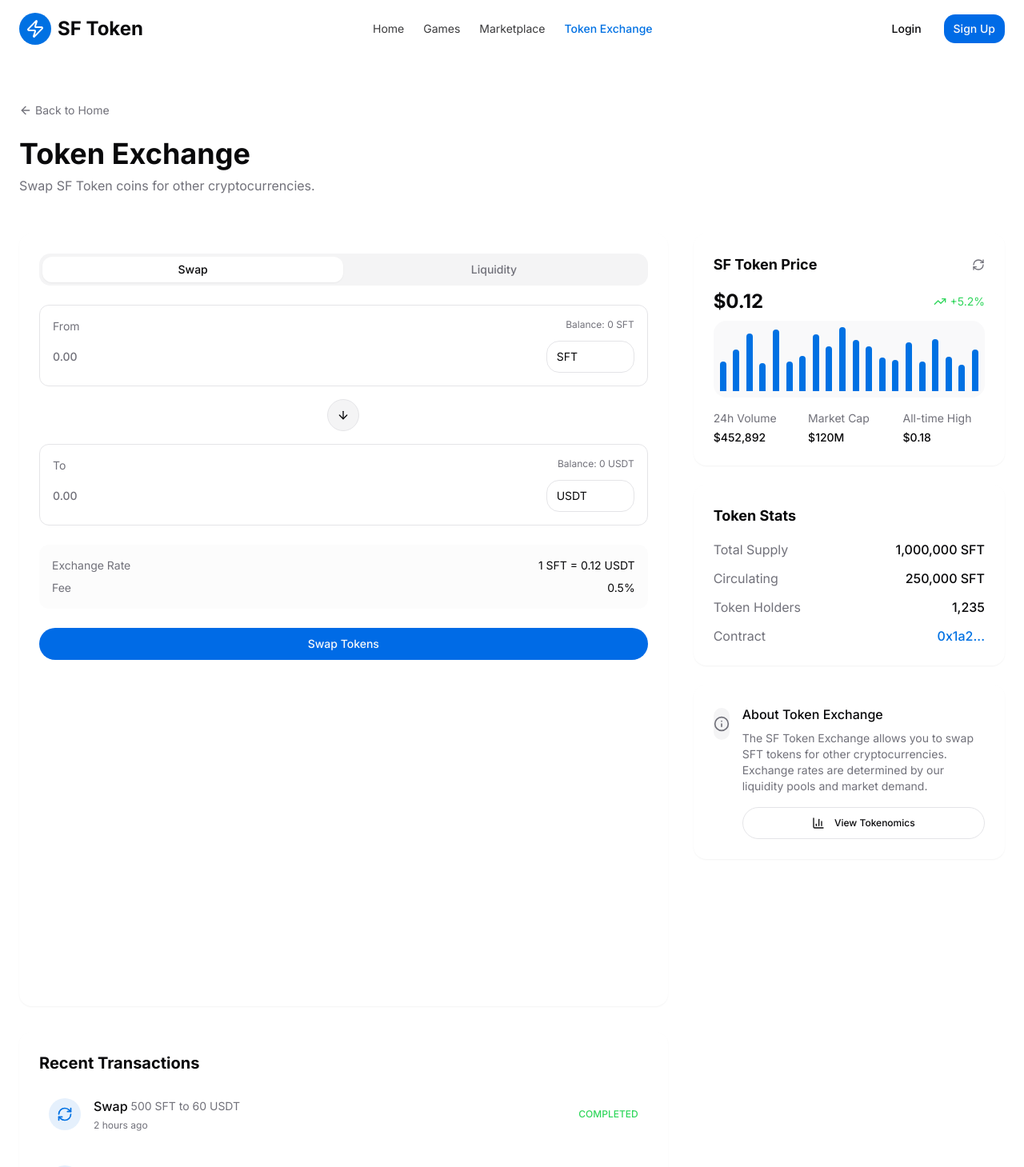
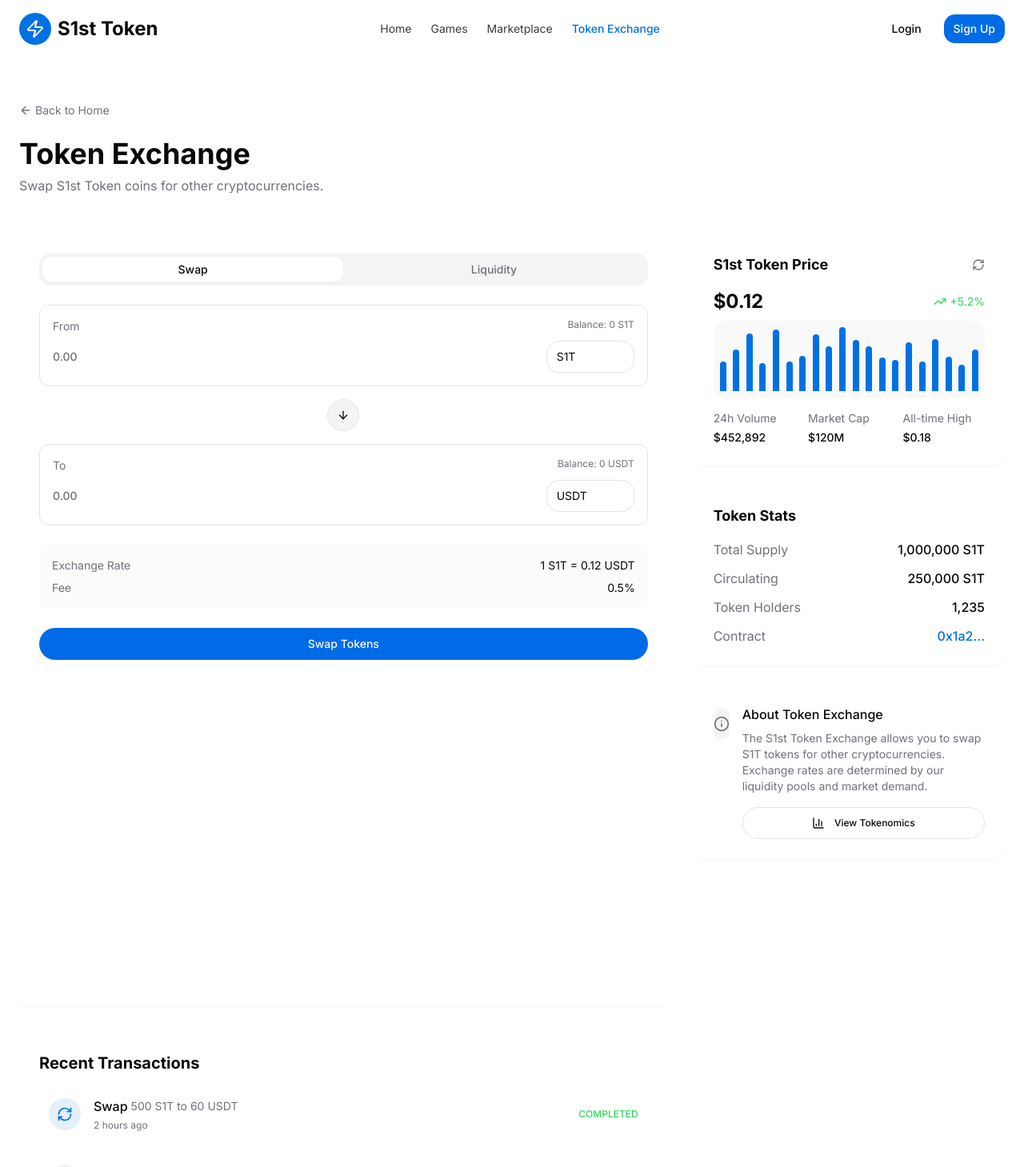
Before and after one commit to NaingLynnx/tokenquest-nft-exchange, a React (Vite) app: page /exchange in a window 1280 px wide. Shown: the top 1459 px of the page at 80% size. Built offline with nearby package versions, Linux system fonts and the light colour scheme.

Commit message:
Rename SF Token to S1st Token
Rename all instances of "SF Token" and "SF" to "S1st Token" and "S1st" respectively across the Home, Games, Marketplace, and Token Exchange pages.

```diff
--- a/src/components/home/Hero.tsx
+++ b/src/components/home/Hero.tsx
@@ -135,7 +135,7 @@ export const Hero = () => {
                     <div className="relative w-48 h-48 bg-white/20 rounded-full flex items-center justify-center">
                       <div className="absolute inset-0 rounded-full border-4 border-white/30 animate-spin-slow"></div>
                       <div className="w-40 h-40 rounded-full bg-white/10 backdrop-blur-sm flex items-center justify-center">
-                        <span className="text-white text-4xl font-bold">SF</span>
+                        <span className="text-white text-4xl font-bold">S1</span>
                       </div>
                     </div>
                   </div>
@@ -143,7 +143,7 @@ export const Hero = () => {
                     <div className="flex justify-between items-center">
                       <div>
                         <div className="text-sm text-muted-foreground">Strategy First</div>
-                        <div className="text-lg font-bold">SF Token</div>
+                        <div className="text-lg font-bold">S1st Token</div>
                       </div>
                       <div className="text-right">
                         <div className="text-sm text-muted-foreground">Value</div>
@@ -152,7 +152,7 @@ export const Hero = () => {
                     </div>
                     <div className="flex justify-between text-sm">
                       <div className="text-muted-foreground">Total Supply</div>
-                      <div className="font-medium">1,000,000 SFT</div>
+                      <div className="font-medium">1,000,000 S1T</div>
                     </div>
                   </div>
                 </GlassCard>
--- a/src/components/layout/Footer.tsx
+++ b/src/components/layout/Footer.tsx
@@ -29,7 +29,7 @@ export const Footer = () => {
               <div className="w-8 h-8 rounded-full bg-token-blue flex items-center justify-center text-white">
                 <Zap className="w-5 h-5" />
               </div>
-              SF Token
+              S1st Token
             </Link>
             <p className="text-muted-foreground text-sm max-w-sm">
               Play, earn and trade on the most innovative Web3 gaming platform.
@@ -103,7 +103,7 @@ export const Footer = () => {
 
         <GlassCard className="flex flex-col md:flex-row justify-between items-center gap-4 p-6 bg-token-dark/5">
           <p className="text-sm text-muted-foreground">
-            © {year} SF Token. All rights reserved.
+            © {year} S1st Token. All rights reserved.
           </p>
           <div className="flex gap-6">
             <a href="#" className="text-xs text-muted-foreground hover:text-token-blue transition-colors">Privacy Policy</a>
--- a/src/components/layout/Navbar.tsx
+++ b/src/components/layout/Navbar.tsx
@@ -53,7 +53,7 @@ export const Navbar = () => {
           <div className="w-10 h-10 rounded-full bg-token-blue flex items-center justify-center text-white font-bold">
             <Zap className="w-6 h-6" />
           </div>
-          <span className="animate-fade-in">SF Token</span>
+          <span className="animate-fade-in">S1st Token</span>
         </Link>
 
         {/* Desktop Navigation */}
--- a/src/pages/Games.tsx
+++ b/src/pages/Games.tsx
@@ -72,13 +72,13 @@ const Games = () => {
             <div>
               <h1 className="text-3xl md:text-4xl font-bold mb-2">Games</h1>
               <p className="text-muted-foreground">
-                Play mini-games to earn TokenQuest coins and compete in tournaments.
+                Play mini-games to earn S1st coins and compete in tournaments.
               </p>
             </div>
 
             <GlassCard className="p-3 flex items-center gap-2">
               <div className="text-xs text-muted-foreground">Your Token Balance:</div>
-              <div className="text-sm font-medium">{user ? formatTokens(user.tokens) : "0"} TQT</div>
+              <div className="text-sm font-medium">{user ? formatTokens(user.tokens) : "0"} S1T</div>
             </GlassCard>
           </div>
 
@@ -253,7 +253,7 @@ const Games = () => {
             <Gamepad2 className="w-12 h-12 text-token-blue mx-auto mb-4" />
             <h2 className="text-2xl font-bold mb-2">Want More Games?</h2>
             <p className="text-muted-foreground mb-6 max-w-lg mx-auto">
-              We're constantly developing new games for the TokenQuest platform.
+              We're constantly developing new games for the S1st Token platform.
               Subscribe to our newsletter to be the first to know when new games are released.
             </p>
             <Button className="rounded-full">
--- a/src/pages/TokenExchange.tsx
+++ b/src/pages/TokenExchange.tsx
@@ -21,45 +21,45 @@ import {
 const TokenExchange = () => {
   const [fromAmount, setFromAmount] = useState("");
   const [toAmount, setToAmount] = useState("");
-  const [fromToken, setFromToken] = useState("SFT");
+  const [fromToken, setFromToken] = useState("S1T");
   const [toToken, setToToken] = useState("USDT");
 
   // Token exchange rates (simplified)
   const exchangeRates = {
-    "SFT-USDT": 0.12,
-    "USDT-SFT": 8.33,
-    "SFT-ETH": 0.00007,
-    "ETH-SFT": 14285.71,
+    "S1T-USDT": 0.12,
+    "USDT-S1T": 8.33,
+    "S1T-ETH": 0.00007,
+    "ETH-S1T": 14285.71,
     "USDT-ETH": 0.0006,
     "ETH-USDT": 1666.67,
-    "SFT-BTC": 0.000003,
-    "BTC-SFT": 330000,
+    "S1T-BTC": 0.000003,
+    "BTC-S1T": 330000,
     "USDT-BTC": 0.000025,
     "BTC-USDT": 40000,
     "ETH-BTC": 0.05,
     "BTC-ETH": 20,
-    "SFT-SOL": 0.001,
-    "SOL-SFT": 1000,
+    "S1T-SOL": 0.001,
+    "SOL-S1T": 1000,
     "USDT-SOL": 0.0083,
     "SOL-USDT": 120,
     "ETH-SOL": 15,
     "SOL-ETH": 0.066,
     "BTC-SOL": 300,
     "SOL-BTC": 0.0033,
-    "SFT-XRP": 0.15,
-    "XRP-SFT": 6.67,
+    "S1T-XRP": 0.15,
+    "XRP-S1T": 6.67,
     "USDT-XRP": 1.25,
     "XRP-USDT": 0.8,
   };
 
   // Available tokens - updated with more options
-  const tokens = ["SFT", "USDT", "ETH", "BTC", "SOL", "XRP"];
+  const tokens = ["S1T", "USDT", "ETH", "BTC", "SOL", "XRP"];
 
-  // Recent transactions (mock data) - updated with SF Token (SFT)
+  // Recent transactions (mock data) - updated with S1st Token (S1T)
   const recentTransactions = [
     {
       type: "swap",
-      from: { amount: "500", token: "SFT" },
+      from: { amount: "500", token: "S1T" },
       to: { amount: "60", token: "USDT" },
       time: "2 hours ago",
       status: "completed"
@@ -67,14 +67,14 @@ const TokenExchange = () => {
     {
       type: "swap",
       from: { amount: "0.02", token: "ETH" },
-      to: { amount: "285.71", token: "SFT" },
+      to: { amount: "285.71", token: "S1T" },
       time: "5 hours ago",
       status: "completed"
     },
     {
       type: "swap",
       from: { amount: "120", token: "USDT" },
-      to: { amount: "1000", token: "SFT" },
+      to: { amount: "1000", token: "S1T" },
       time: "1 day ago",
       status: "completed"
     },
@@ -140,7 +140,7 @@ const TokenExchange = () => {
           <div className="mb-12">
             <h1 className="text-3xl md:text-4xl font-bold mb-2">Token Exchange</h1>
             <p className="text-muted-foreground">
-              Swap SF Token coins for other cryptocurrencies.
+              Swap S1st Token coins for other cryptocurrencies.
             </p>
           </div>
 
@@ -302,7 +302,7 @@ const TokenExchange = () => {
             <div className="space-y-6">
               <GlassCard className="p-6">
                 <div className="flex justify-between items-center mb-4">
-                  <h2 className="text-lg font-bold">SF Token Price</h2>
+                  <h2 className="text-lg font-bold">S1st Token Price</h2>
                   <RefreshCw className="w-4 h-4 text-muted-foreground" />
                 </div>
 
@@ -352,11 +352,11 @@ const TokenExchange = () => {
                 <div className="space-y-3">
                   <div className="flex justify-between">
                     <div className="text-muted-foreground">Total Supply</div>
-                    <div className="font-medium">1,000,000 SFT</div>
+                    <div className="font-medium">1,000,000 S1T</div>
                   </div>
                   <div className="flex justify-between">
                     <div className="text-muted-foreground">Circulating</div>
-                    <div className="font-medium">250,000 SFT</div>
+                    <div className="font-medium">250,000 S1T</div>
                   </div>
                   <div className="flex justify-between">
                     <div className="text-muted-foreground">Token Holders</div>
@@ -378,7 +378,7 @@ const TokenExchange = () => {
                   <div>
                     <h3 className="font-medium mb-2">About Token Exchange</h3>
                     <p className="text-sm text-muted-foreground mb-4">
-                      The SF Token Exchange allows you to swap SFT tokens for other cryptocurrencies.
+                      The S1st Token Exchange allows you to swap S1T tokens for other cryptocurrencies.
                       Exchange rates are determined by our liquidity pools and market demand.
                     </p>
 
```
Also changed, not shown: src/pages/NFTMarketplace.tsx (+7 -7 lines).
